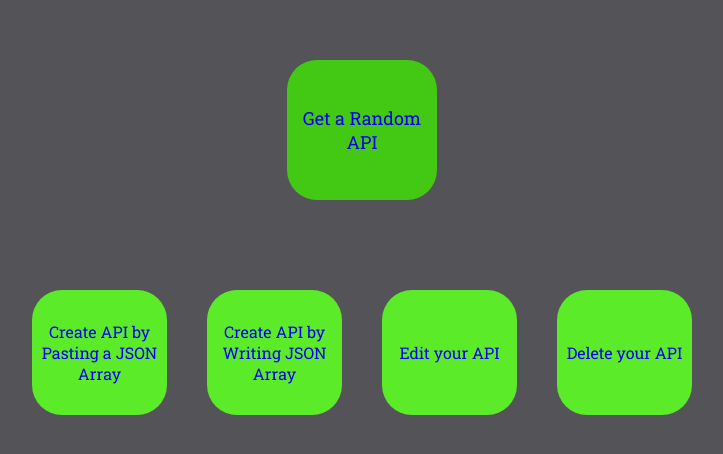
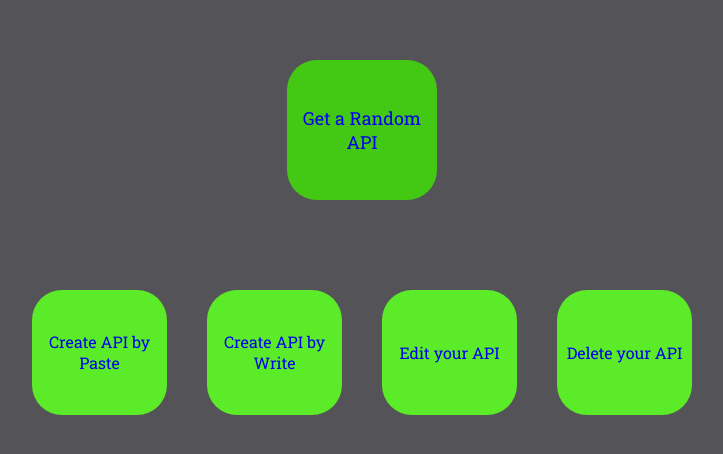
Before and after one commit to YoungMahesh/Quick-json-api, a Next.js app: page / in a window 1280 px wide. Shown: the part 188-642 px from the top of the page, without its empty margins (278-1001 px from the left). Built offline with nearby package versions, Linux system fonts and the light colour scheme.

Commit message:
Quick-JSON-API: version 1

```diff
--- a/global.css
+++ b/global.css
@@ -45,7 +45,7 @@ h1, h2, h3, p, a {
    text-align: center;
 }
 
-h1, h3, pre, p {                          /* used for pop-up messages*/
+h1, h2, h3, pre, p {                          /* used for pop-up messages*/
    font-family: monospace;
    color: var(--color-green-medium);
 }
--- a/pages/edit.tsx
+++ b/pages/edit.tsx
@@ -1,3 +1,4 @@
+import Head from 'next/head'
 import { useState, useEffect } from "react"
 import CreateArrOfObjects from "../components/2.create_array_of_obj"
 import { getObjArray, handleAPIModification } from '../backend/manageAPIdata'
@@ -28,6 +29,11 @@ const EditAPI = () => {
 
    return (
       <div className="container">
+
+         <Head>
+            <title>Edit API</title>
+         </Head>
+
 
          {/*         Form1 =>  Get ApiName     */}
          <div style={currentForm === "editPage" ? {} : { display: "none" }}>
--- a/pages/index.tsx
+++ b/pages/index.tsx
@@ -3,12 +3,12 @@ import Link from 'next/link'
 
 const Home = () => {
    return (
-      <>
+      <div className="container">
+
          <Head>
-            <title>Home</title>
+            <title>Quick JSON API</title>
          </Head>
 
-         <div className="container">
 
          <Link href="/quick">
             <a className="block1">Get a Random API</a>
@@ -18,11 +18,11 @@ const Home = () => {
          <div className="block2-container center">
 
             <Link href='/paste'>
-                  <a className="block2">Create API by Pasting a JSON Array</a>
+               <a className="block2">Create API by Paste</a>
             </Link>
 
             <Link href="/create">
-                  <a className="block2">Create API by Writing JSON Array</a>
+               <a className="block2">Create API by Write</a>
             </Link>
 
             <Link href="/edit">
@@ -36,7 +36,7 @@ const Home = () => {
          </div>
 
       </div>
-      </>
+
    )
 }
 
--- a/pages/quick.tsx
+++ b/pages/quick.tsx
@@ -1,3 +1,4 @@
+import Head from 'next/head'
 import Link from "next/link"
 
 const Quick = () => {
@@ -6,6 +7,11 @@ const Quick = () => {
 
    return (
       <div className="container">
+
+         <Head>
+            <title>Random API</title>
+         </Head>
+
          <div className="block2-container">
             {
                listOfAPIs.map((apiName, idx) =>
```
Also changed, not shown: pages/delete.tsx (+7 -0 lines), pages/paste.tsx (+6 -5 lines), 1 other file (tests, documents, lock files or other folders). Lines whose indentation alone changed are shown as unchanged.
